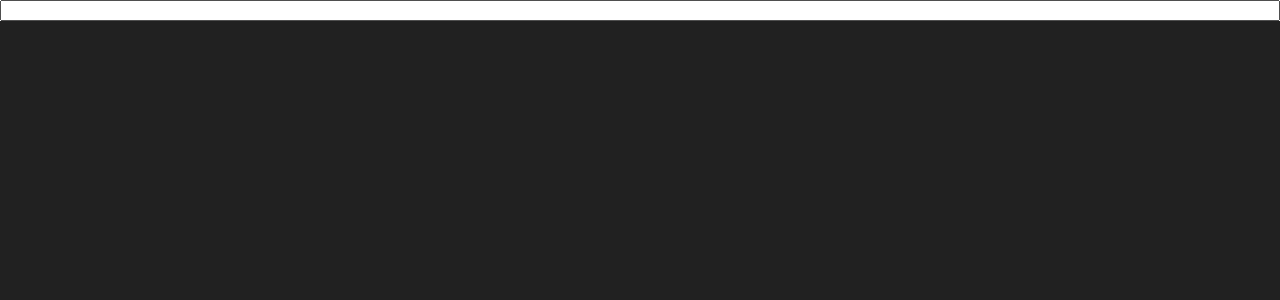
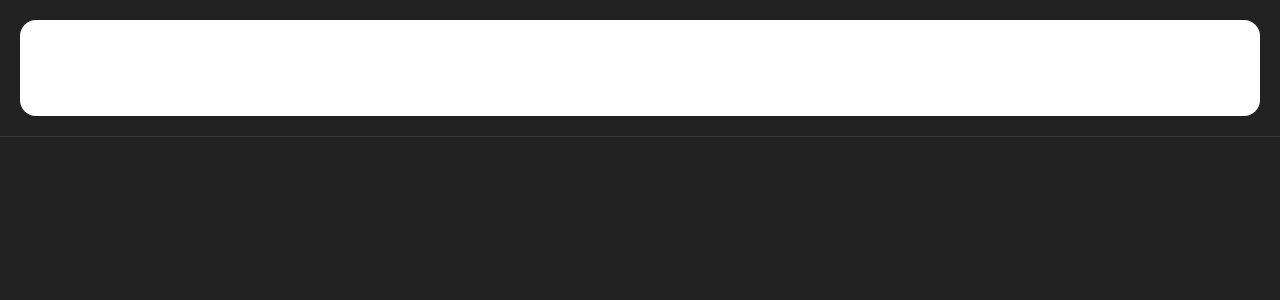
Before and after one commit to iding-ir/hamrah-mechanic, a React (Create React App) app: page / in a window 1280 px wide. Shown: the top 300 px of the page. Built offline with nearby package versions, Linux system fonts and the light colour scheme.

Commit message:
Code refactor

```diff
--- a/src/components/App.css
+++ b/src/components/App.css
@@ -2,14 +2,25 @@
   height: 100%;
   display: flex;
   flex-direction: column;
+  background-color: #212121;
+}
+
+input {
+  height: 4rem;
+  padding: 1rem 2rem;
+  font-size: 2rem;
+  border-radius: 1rem;
+  margin: 1.25rem;
+  border: none;
+  outline: none
 }
 
 .Wrapper {
  flex-grow: 10;
   display: flex;
   flex-direction: column;
-  background-color: #212121;
   padding: 0.5rem;
+  border-top: 1px solid rgba(255, 255, 255, 0.1);
 }
 
 .Row {
--- a/src/components/App.tsx
+++ b/src/components/App.tsx
@@ -11,9 +11,9 @@
 
     const counts = value.split("/");
 
-    let tempRow: JSX.Element[][]= [];
+    let tempRows: JSX.Element[][]= [];
 
-    const divRows = counts.map((part) => {
+    const tempRow = counts.map((part) => {
       let row: JSX.Element[] = [];
 
       for (let i = 0; i < parseInt(part); i++) {
@@ -23,9 +23,9 @@
       return <div className="Row">{row}</div>;
     });
 
-    tempRow = [...tempRow, divRows];
+    tempRows = [...tempRows, tempRow];
 
-    setRows(tempRow)
+    setRows(tempRows)
   };
 
   return (
```
Also changed, not shown: 1 other file (tests, documents, lock files or other folders).
